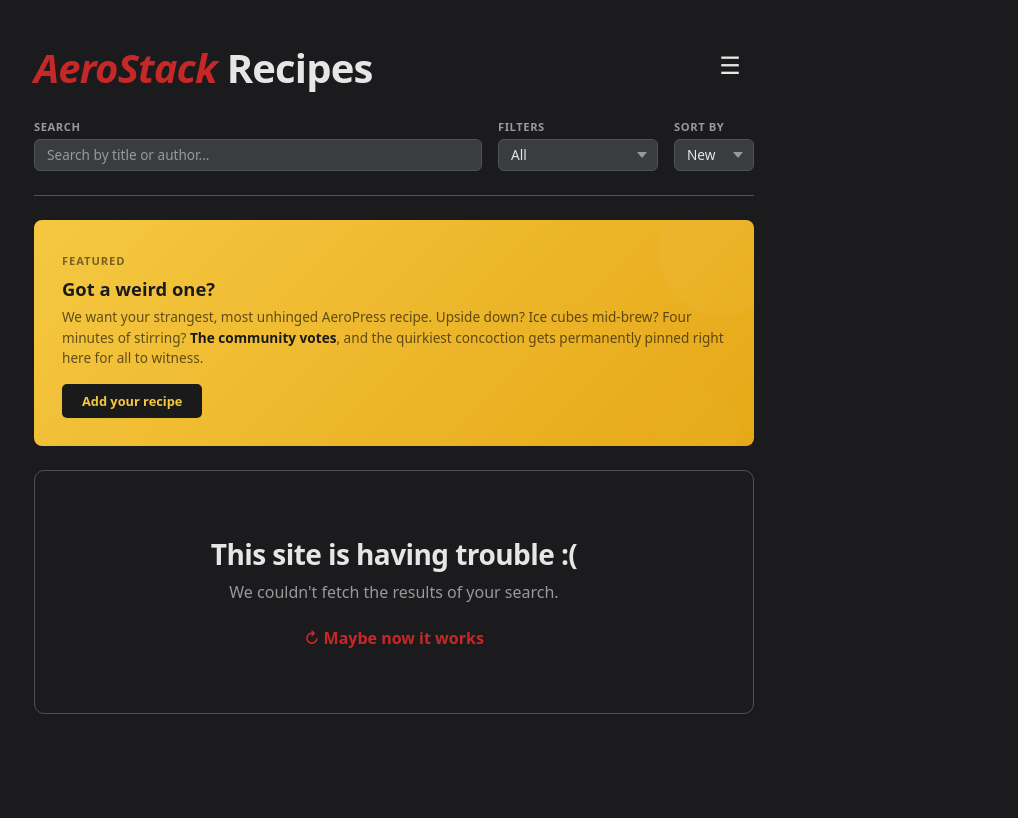
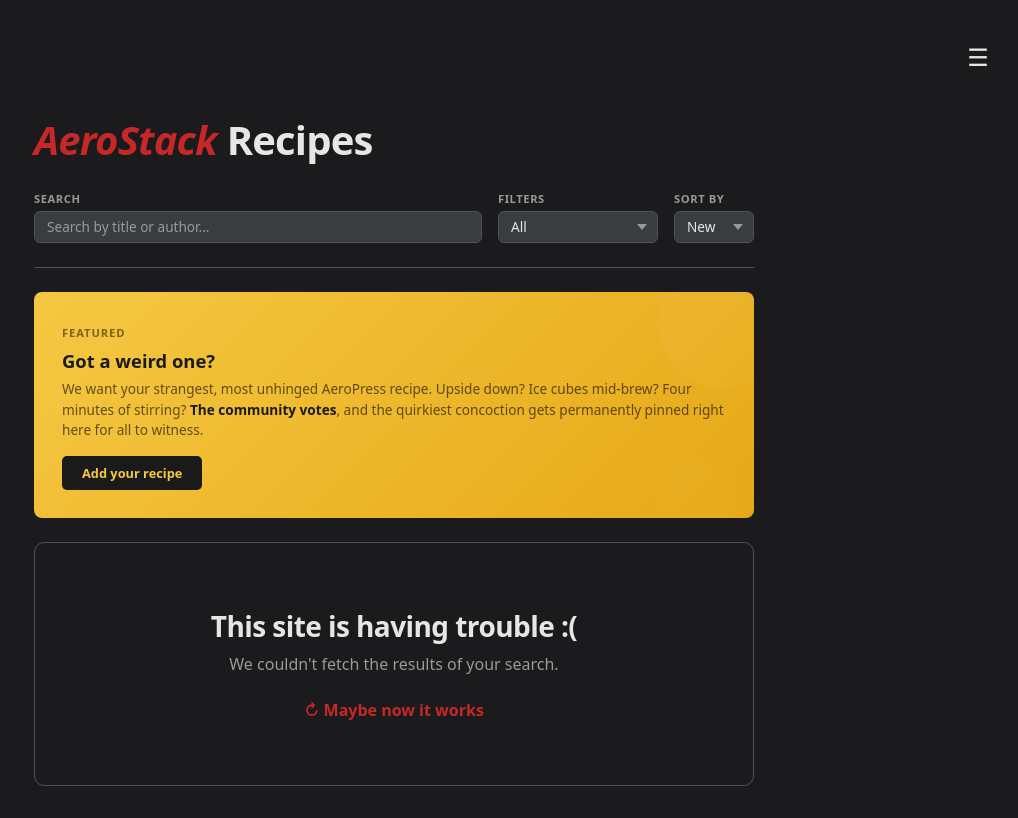
Before and after one commit to fajtaiandris/aerostack, a website with bundled scripts: page public/search/index.html in a window 1280 px wide. Shown: the whole page, without its empty margins (246-1264 px from the left). Built offline with nearby package versions, Linux system fonts and the light colour scheme; no server answers; what hono would draw is missing.

Commit message:
style fix

```diff
--- a/public/css/style.css
+++ b/public/css/style.css
@@ -160,10 +160,6 @@ nav ul li a:hover {
 }
 
 .recipes-header {
-  display: flex;
-  justify-content: space-between;
-  align-items: flex-start;
-  margin-top: 40px;
 }
 
 .recipes-container h1 {
--- a/public/search/index.html
+++ b/public/search/index.html
@@ -19,11 +19,13 @@
     </script>
   </head>
   <body>
+    <header>
+      <a href="/menu.html" class="menu-btn" aria-label="Open menu">☰</a>
+    </header>
     <main class="recipes-page">
       <div class="recipes-container">
         <div class="recipes-header">
           <h1><span class="highlight">AeroStack</span> Recipes</h1>
-          <a href="/menu.html" class="menu-btn" aria-label="Open menu">☰</a>
         </div>
         <div class="filters-bar">
           <div class="filter-group filter-search">
```
